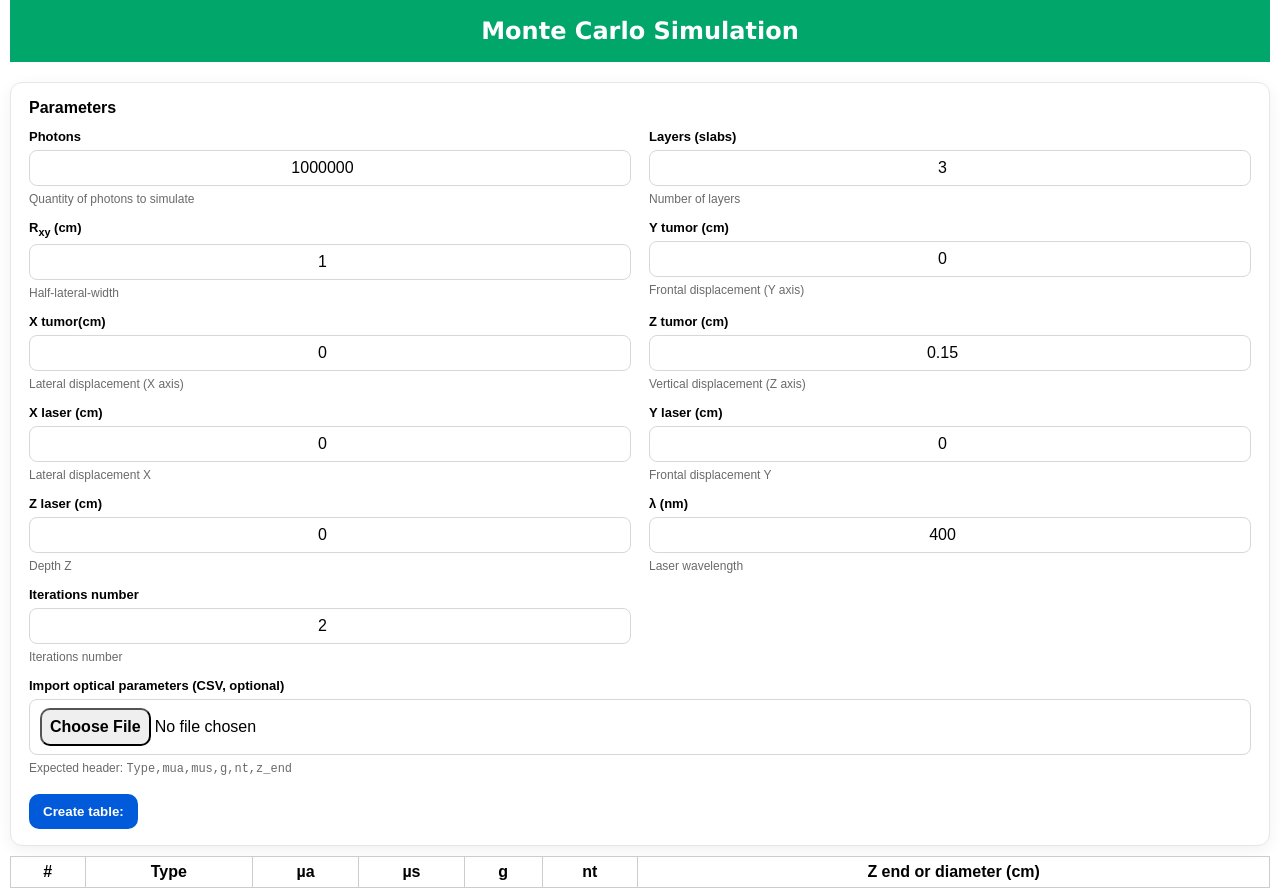
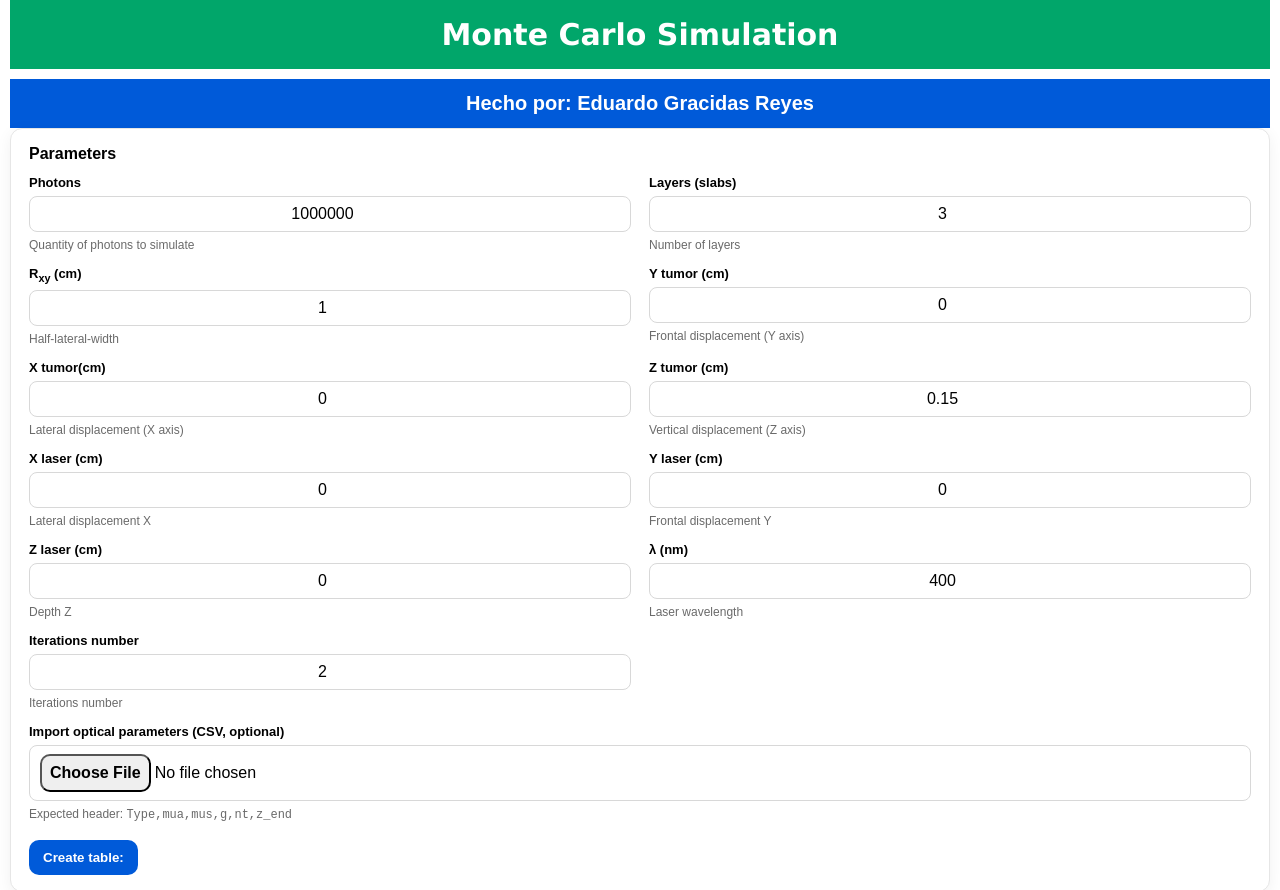
Before and after one commit to EuardoGracidas/MonteCarlo, a website: page index.html in a window 1280 px wide. Shown: the top 890 px of the page. Drawn offline with Linux system fonts and the light colour scheme.

Commit message:
Subiendo mi página web

```diff
--- a/index.css
+++ b/index.css
@@ -17,6 +17,8 @@ th, td {
     padding:17px;
     color:#ffffff;
     margin-top:0;
+    margin-bottom: 10px;
+    font-size: 30px;
     font-family:Verdana, Geneva, Tahoma, sans-serif;
 }
 #salida {
@@ -161,3 +163,11 @@ ul{
   .form-grid { grid-template-columns: 1fr; }
   .span-2 { grid-column: span 1; }
 }
+#nickname{
+    text-align: center;
+    font-size: 20px;
+    padding: 13px;
+    background-color: #005ad9;
+    margin:0;
+    color:#fff;
+}
--- a/index.html
+++ b/index.html
@@ -7,7 +7,7 @@
 </head>
 <body>
   <h2 id = "titulo">Monte Carlo Simulation</h2>
-
+  <h3 id = "nickname">Hecho por: Eduardo Gracidas Reyes </h3>
 
     <section class="panel">
   <h3>Parameters</h3>
```
Also changed, not shown: viewer.html (+1 -0 lines).
